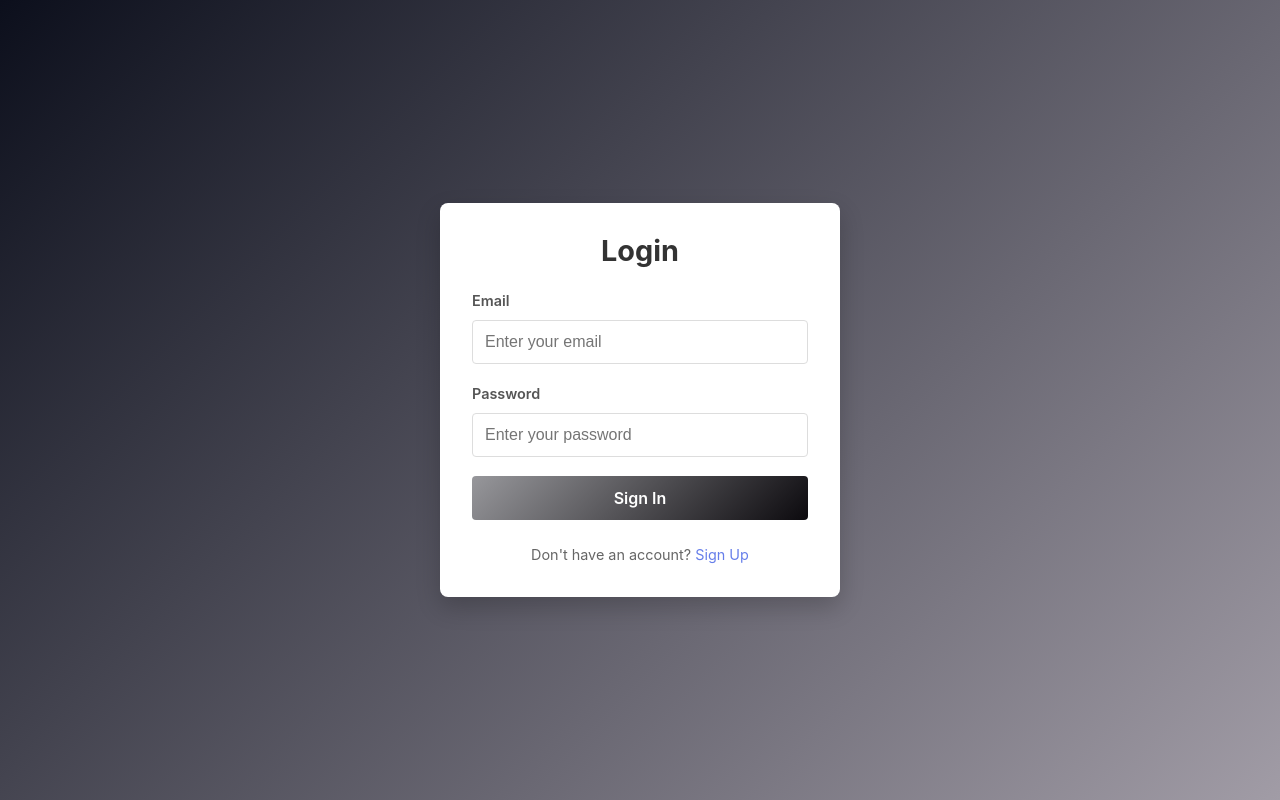
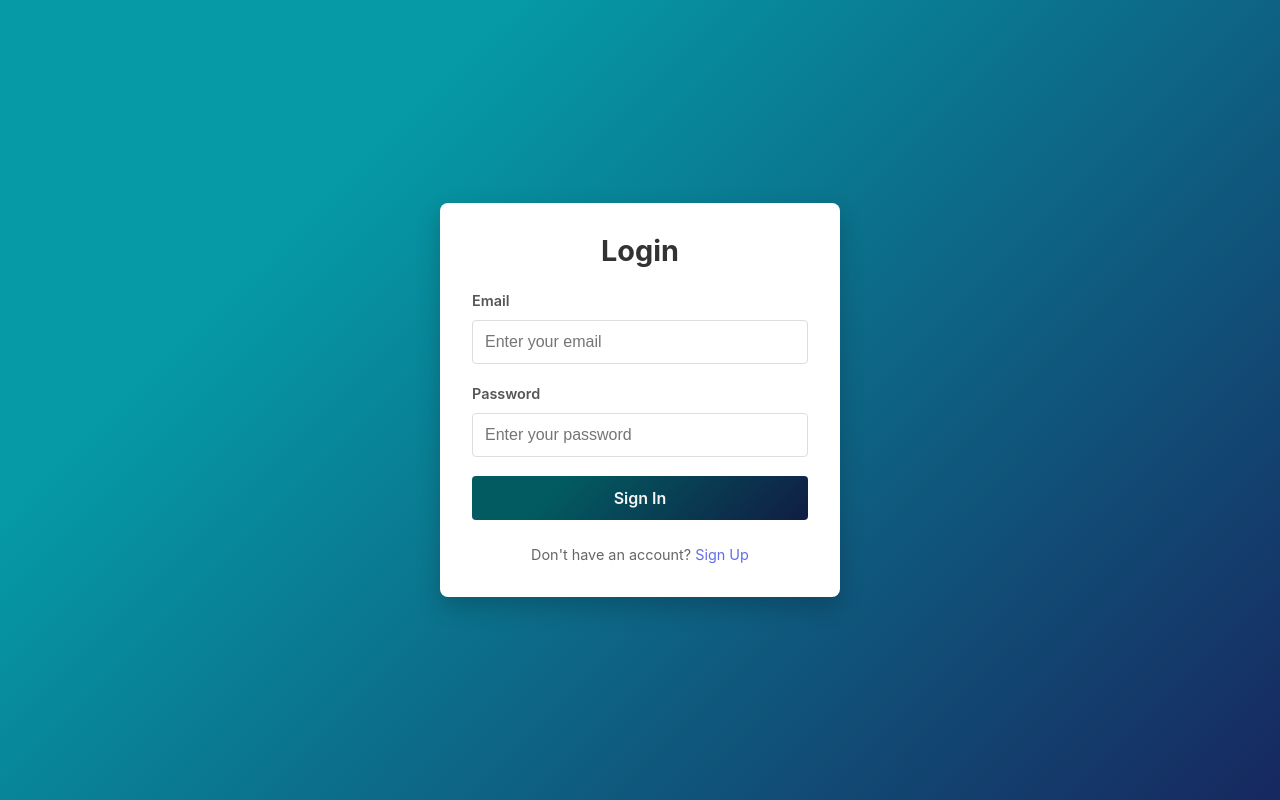
Before and after one commit to ryry91021/FindIt, a React app in the folder frontend/: page / in a window 1280 px wide. Built offline with nearby package versions, Linux system fonts and the light colour scheme; no server answers; the HTML template or start-up script is replaced by a standard one.

Commit message:
Updated css background colors

```diff
--- a/frontend/src/components/Auth.css
+++ b/frontend/src/components/Auth.css
@@ -3,7 +3,7 @@
   justify-content: center;
   align-items: center;
   min-height: 100vh;
-  background: linear-gradient(135deg, #0c0f1c 0%, #a19ca6 100%);
+  background: linear-gradient(135deg, #059aa5 25% 0%, #17285f 100%);
   font-family: -apple-system, BlinkMacSystemFont, 'Segoe UI', 'Roboto', 'Oxygen',
     'Ubuntu', 'Cantarell', 'Fira Sans', 'Droid Sans', 'Helvetica Neue',
     sans-serif;
@@ -56,15 +56,15 @@
 
 .form-group input:focus {
   outline: none;
-  border-color: #667eea;
+  border-color: #000000;
   box-shadow: 0 0 0 3px rgba(102, 126, 234, 0.1);
 }
 
 .submit-button {
   width: 100%;
   padding: 0.75rem;
-  background: linear-gradient(135deg, #97979b 0%, #0c0a0e 100%);
-  color: white;
+  background: linear-gradient(135deg, #025b61 25% 0%, #101d44 100%);
+  color: whitesmoke;
   border: none;
   border-radius: 4px;
   font-size: 1rem;
@@ -118,7 +118,7 @@
 .switch-button {
   background: none;
   border: none;
-  color: #667eea;
+  color: #5f6de9;
   cursor: pointer;
   font-weight: 600;
   text-decoration: none;
--- a/frontend/src/components/Dashboard.css
+++ b/frontend/src/components/Dashboard.css
@@ -3,7 +3,7 @@
   justify-content: center;
   align-items: center;
   min-height: 100vh;
-  background: linear-gradient(135deg, #171c31 0%, #b3b0b6 100%);
+  background: linear-gradient(135deg, #059aa5 25% 0%, #17285f 100%);
   font-family: -apple-system, BlinkMacSystemFont, 'Segoe UI', 'Roboto', 'Oxygen',
     'Ubuntu', 'Cantarell', 'Fira Sans', 'Droid Sans', 'Helvetica Neue',
     sans-serif;
@@ -33,8 +33,8 @@
 
 .logout-button {
   padding: 0.75rem 1.5rem;
-  background: linear-gradient(135deg, #667eea 0%, #764ba2 100%);
-  color: white;
+  background: linear-gradient(135deg, #025b61 25% 0%, #101d44 100%);
+  color: whitesmoke;
   border: none;
   border-radius: 4px;
   font-size: 1rem;
```
Also changed, not shown: frontend/src/App.css (line endings or trailing spaces).
